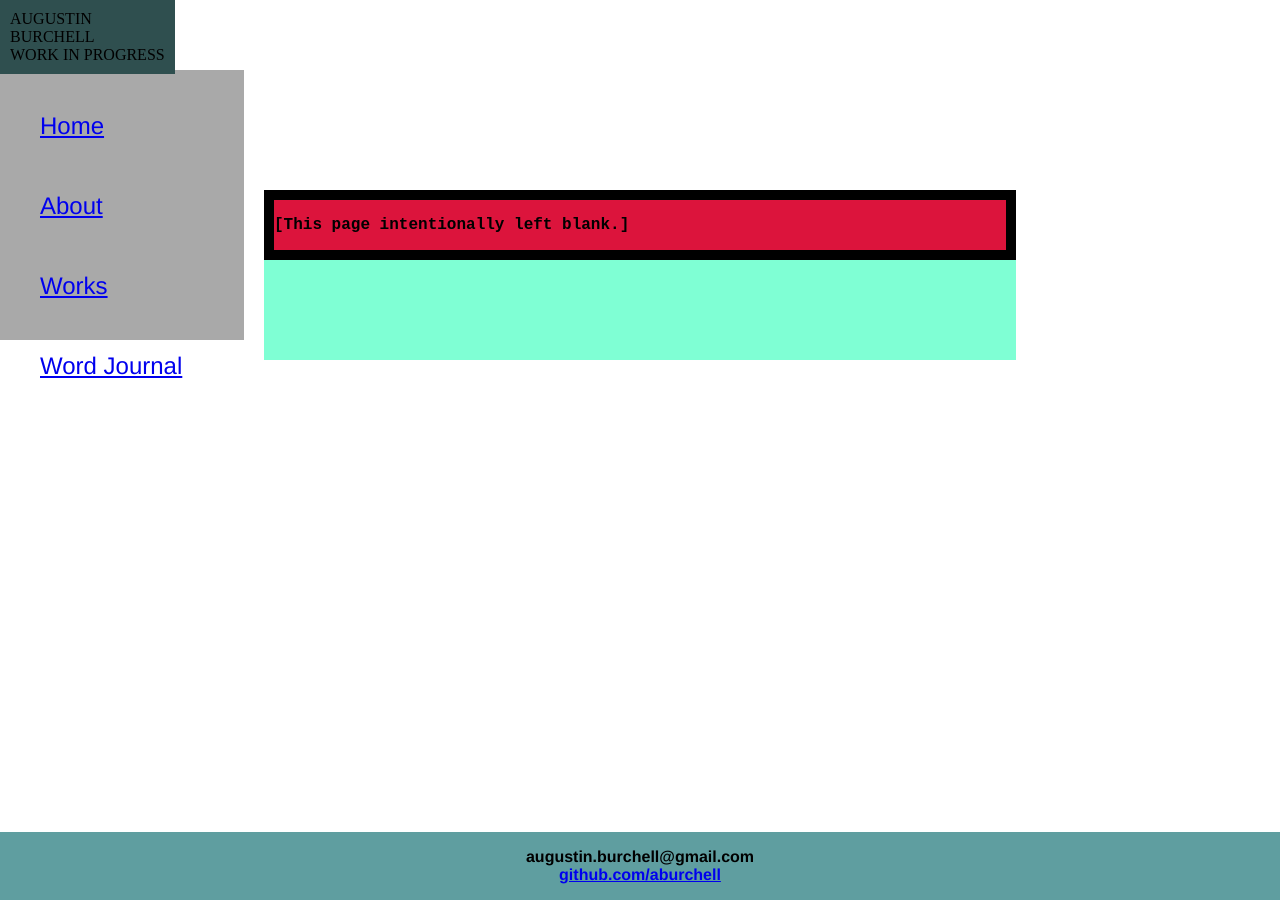
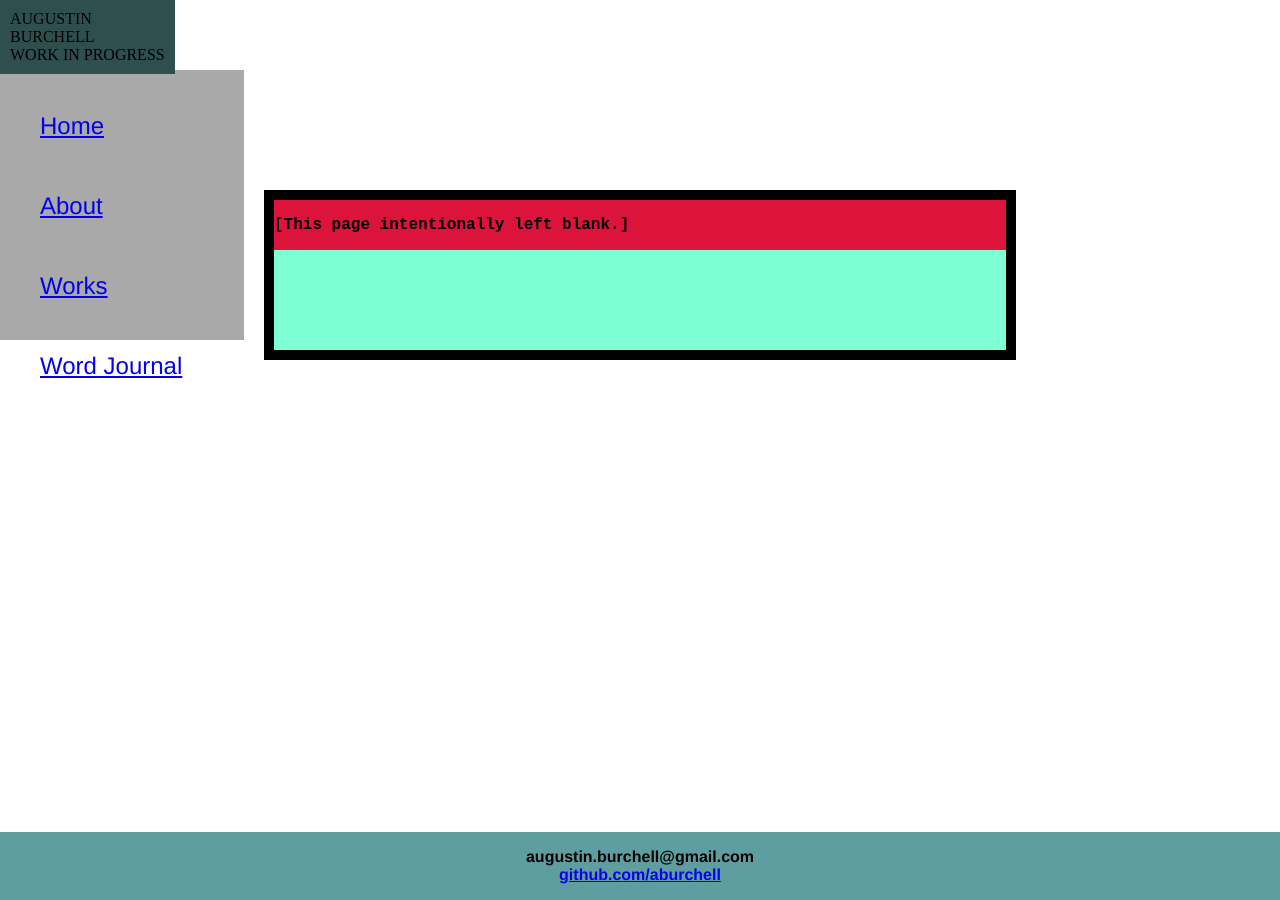
Before and after one commit to aburchell/aburchell.github.io, a Jekyll site: the page built from index.html, in a window 1280 px wide. Built offline with Jekyll 4.4.1, drawn with Linux system fonts in a browser that asks for light colours.

Commit message:
Changed the border to just around container

```diff
--- a/css/main.css
+++ b/css/main.css
@@ -100,11 +100,11 @@ body {
     .container {
         overflow: scroll;
         bottom: 50px;
+        border: 10px solid black;
     }
     .container>div {
         overflow: scroll;
         background-color: crimson;
-        border: 10px solid black;
     }
 }
 
```
